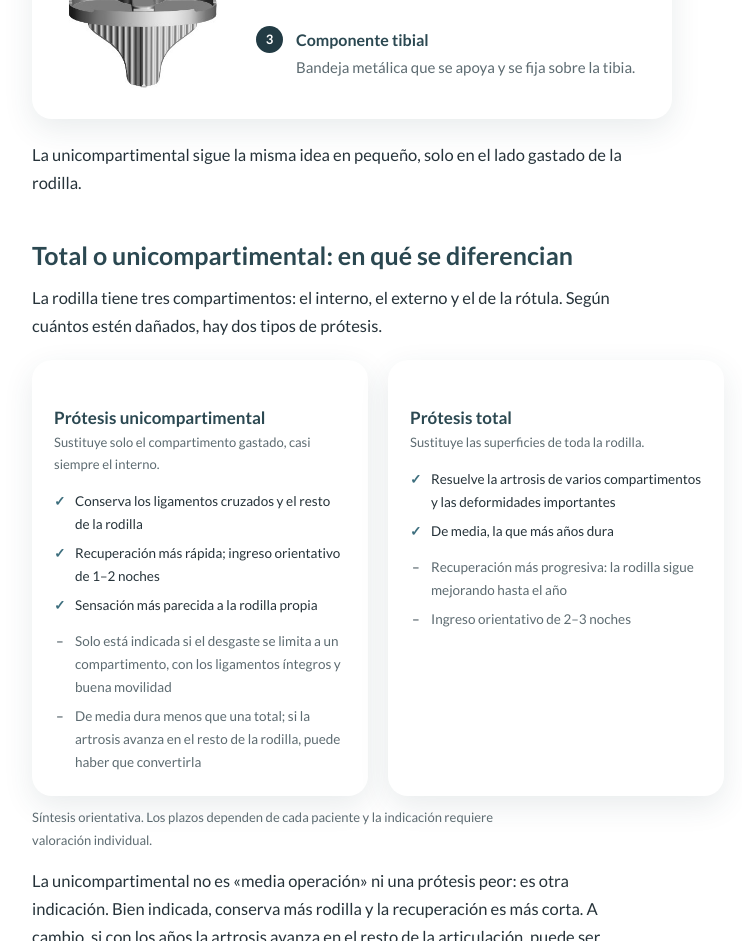
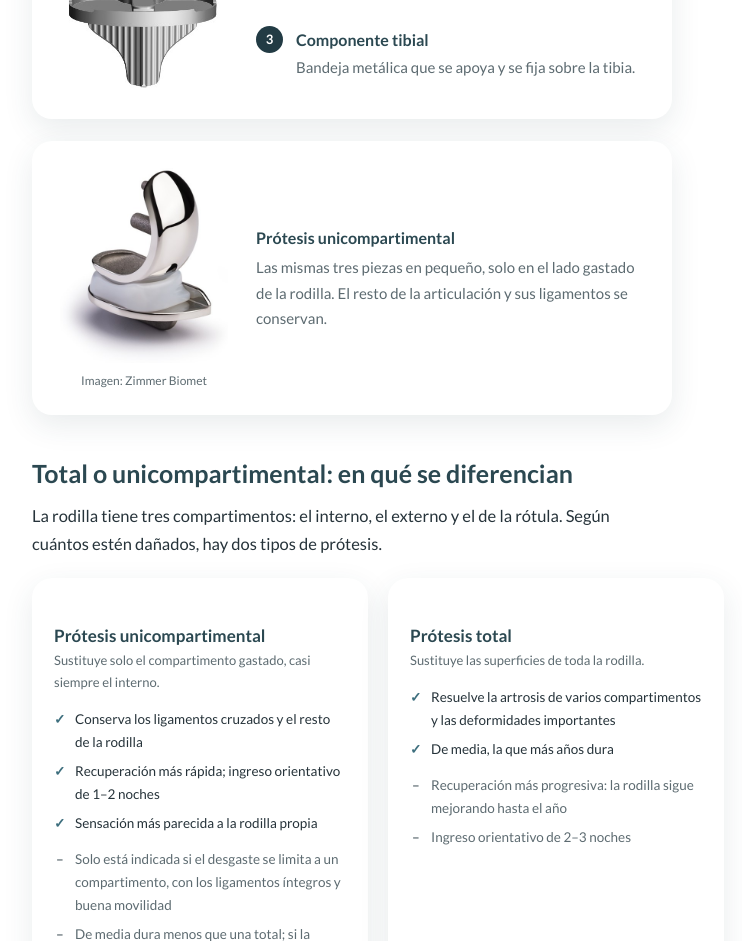
Before and after one commit to joelgambinb-maker/landingjoel, a plain HTML site: page tratamientos/protesis-rodilla/index.html in a window 1280 px wide. Shown: the part 1851-2792 px from the top of the page, without its empty margins (262-1004 px from the left). Drawn offline with Linux system fonts and the light colour scheme.

Commit message:
Prótesis de rodilla: imagen de la prótesis unicompartimental
Segunda tarjeta en «Cómo es una prótesis de rodilla», junto a la de las tres
piezas de la prótesis total, con la imagen de una unicompartimental y su
crédito. Español e inglés.

Co-Authored-By: Claude Fable 5.2 <noreply@anthropic.com>
Claude-Session: https://claude.ai/code/session_01CDnKkCFR5a75eifuVEtGru

```diff
--- a/assets/styles.css
+++ b/assets/styles.css
@@ -701,6 +701,10 @@ table.compare { border-collapse: collapse; width: 100%; font-size: 14px; min-wid
 .parts li { margin: 0; padding-left: 40px; position: relative; font-size: 15px; color: var(--muted); counter-increment: part; }
 .parts li::before { content: counter(part); position: absolute; left: 0; top: 0; width: 27px; height: 27px; border-radius: 50%; background: var(--panel); color: #fff; font-weight: 800; font-size: 13px; display: flex; align-items: center; justify-content: center; }
 .parts li strong { display: block; color: var(--head); font-size: 16px; margin-bottom: 2px; }
+.parts figcaption { font-size: 12px; color: var(--muted); text-align: center; margin-top: 8px; }
+.parts-txt { display: flex; flex-direction: column; justify-content: center; }
+.parts-txt strong { color: var(--head); font-size: 16px; margin-bottom: 4px; }
+.parts-txt p { margin: 0; max-width: none; font-size: 15px; color: var(--muted); }
 .fig-row { display: grid; grid-template-columns: 1fr 190px; gap: 36px; align-items: start; }
 .fig-row > div > :last-child { margin-bottom: 0; }
 .fig-side { margin: 6px 0 0; }
--- a/tratamientos/protesis-rodilla/index.html
+++ b/tratamientos/protesis-rodilla/index.html
@@ -172,7 +172,16 @@
         <li><strong>Componente tibial</strong>Bandeja metálica que se apoya y se fija sobre la tibia.</li>
       </ol>
     </div>
-    <p>La unicompartimental sigue la misma idea en pequeño, solo en el lado gastado de la rodilla.</p>
+    <div class="parts">
+      <figure>
+        <img src="/assets/img/protesis-unicompartimental.jpg" alt="Prótesis unicompartimental de rodilla montada: componente femoral, inserto de polietileno y bandeja tibial" width="440" height="518" loading="lazy">
+        <figcaption>Imagen: Zimmer Biomet</figcaption>
+      </figure>
+      <div class="parts-txt">
+        <strong>Prótesis unicompartimental</strong>
+        <p>Las mismas tres piezas en pequeño, solo en el lado gastado de la rodilla. El resto de la articulación y sus ligamentos se conservan.</p>
+      </div>
+    </div>
 
     <h2>Total o unicompartimental: en qué se diferencian</h2>
     <p>La rodilla tiene tres compartimentos: el interno, el externo y el de la rótula. Según cuántos estén dañados, hay dos tipos de prótesis.</p>
```
Also changed, not shown: en/treatments/knee-replacement/index.html (+10 -1 lines), assets/img/protesis-unicompartimental.jpg (added).
